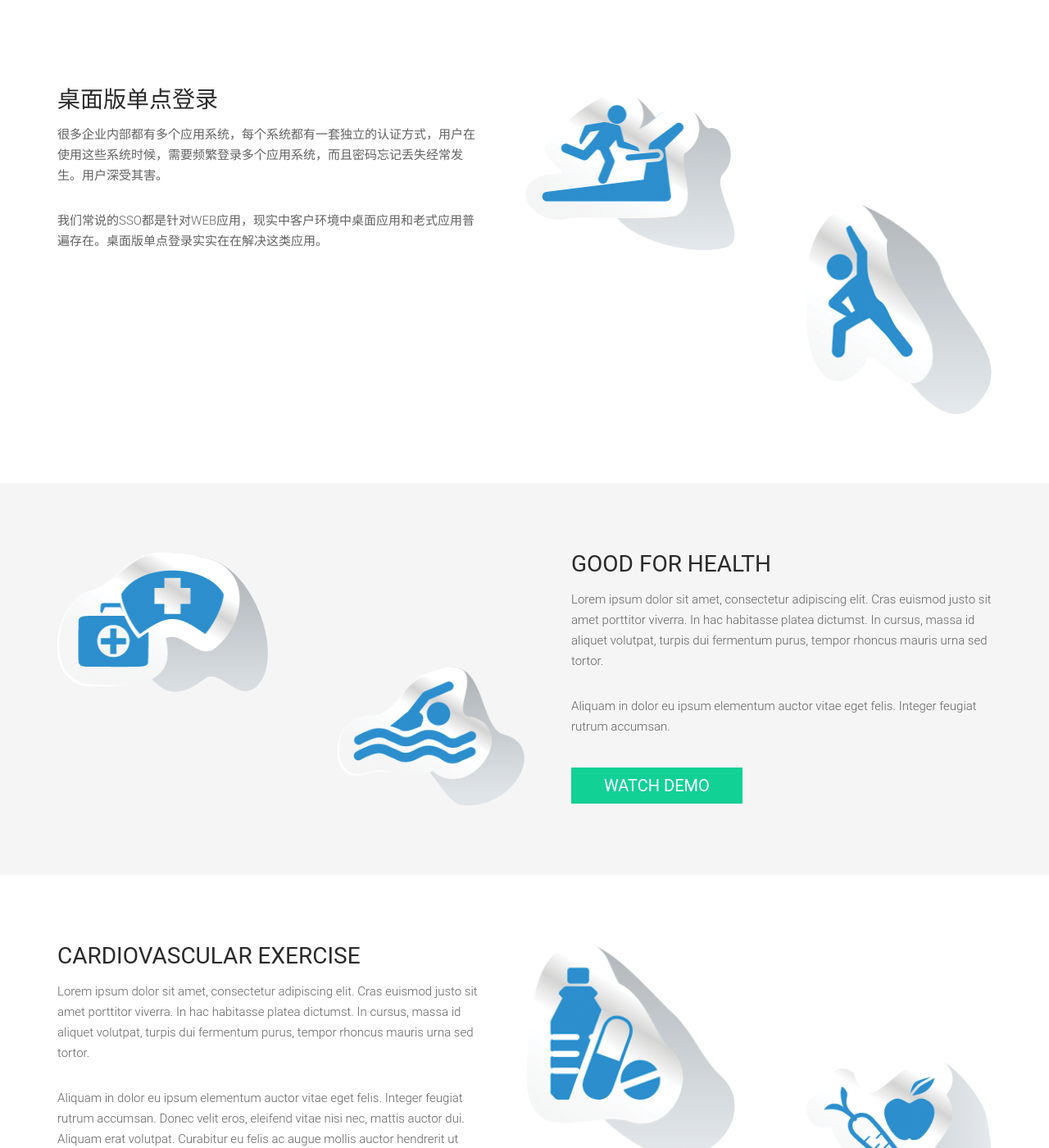
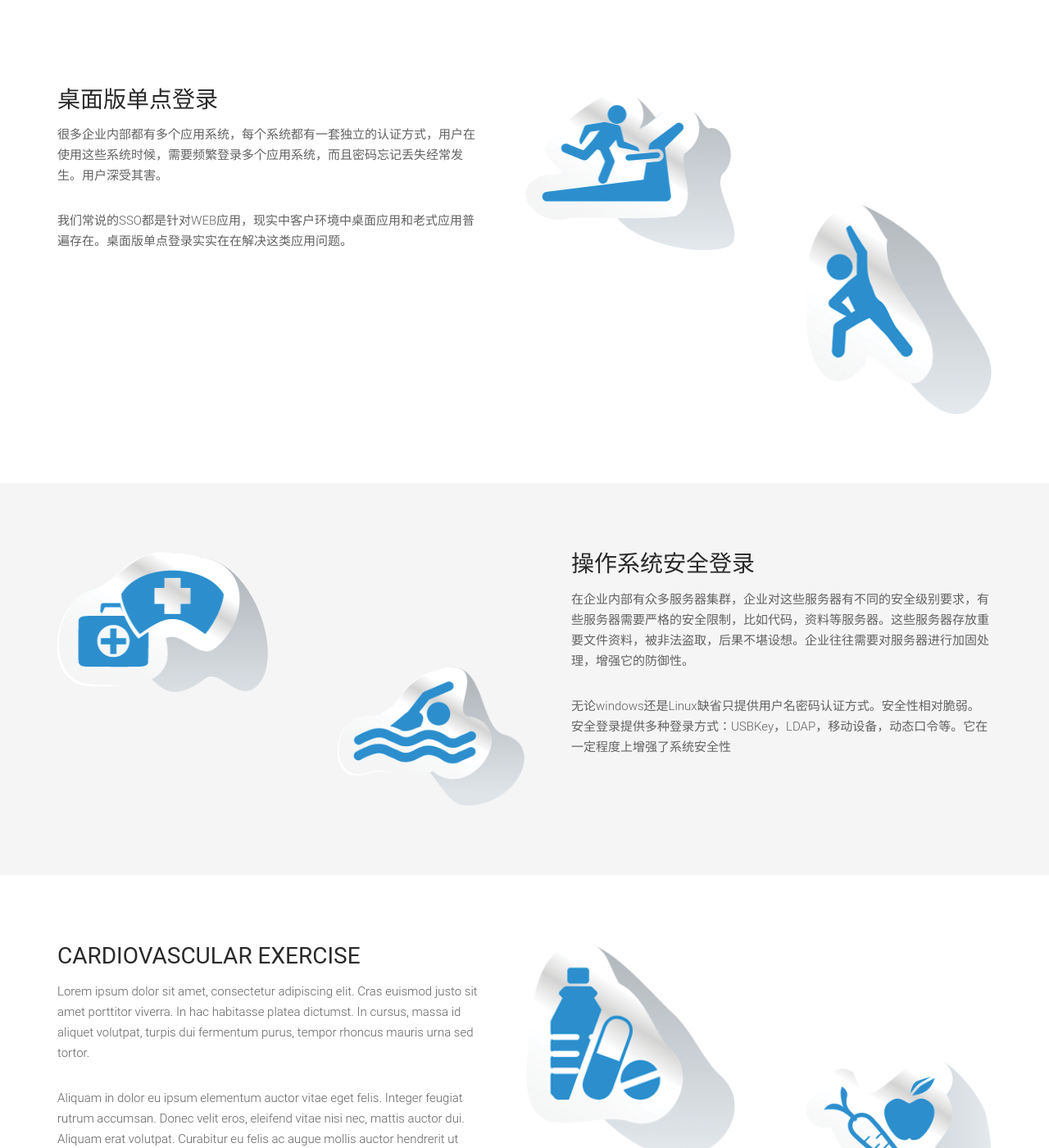
Before and after one commit to XNN99/sticker, a Jekyll site: the page index.html, which Jekyll copies as it is, in a window 1280 px wide and 1400 px high, scrolled down 981 px. Shown: the whole window at 82% size. Built offline with Jekyll 4.4.1, drawn with Linux system fonts in a browser that asks for light colours; nearby versions of some CDN libraries; library files that are not in the unit come from our copies.

```diff
--- a/index.html
+++ b/index.html
@@ -102,7 +102,7 @@
 		<div class="banner-bottom-left">
 			<h4>桌面版单点登录</h4>
 			<p>很多企业内部都有多个应用系统，每个系统都有一套独立的认证方式，用户在使用这些系统时候，需要频繁登录多个应用系统，而且密码忘记丢失经常发生。用户深受其害。
-			<span>我们常说的SSO都是针对WEB应用，现实中客户环境中桌面应用和老式应用普遍存在。桌面版单点登录实实在在解决这类应用。</span></p>
+			<span>我们常说的SSO都是针对WEB应用，现实中客户环境中桌面应用和老式应用普遍存在。桌面版单点登录实实在在解决这类应用问题。</span></p>
 			<div class="get" hidden="hidden">
 				<a href="#">view</a>
 			</div>
@@ -123,14 +123,10 @@
 	<div class="watch-demo">
 	<div class="container">
 		<div class="banner-bottom-right1">
-			<h4>GOOD FOR HEALTH</h4>
-			<p class="para">Lorem ipsum dolor sit amet, consectetur adipiscing elit.
-			Cras euismod justo sit amet porttitor viverra. In hac
-			habitasse platea dictumst. In cursus, massa id aliquet volutpat,
-			turpis dui fermentum purus, tempor rhoncus mauris urna sed tortor.
-			<span> Aliquam in dolor eu ipsum elementum auctor vitae eget felis.
-			Integer feugiat rutrum accumsan.</span></p>
-			<div class="watch">
+			<h4>操作系统安全登录</h4>
+			<p class="para">在企业内部有众多服务器集群，企业对这些服务器有不同的安全级别要求，有些服务器需要严格的安全限制，比如代码，资料等服务器。这些服务器存放重要文件资料，被非法盗取，后果不堪设想。企业往往需要对服务器进行加固处理，增强它的防御性。
+			<span> 无论windows还是Linux缺省只提供用户名密码认证方式。安全性相对脆弱。安全登录提供多种登录方式：USBKey，LDAP，移动设备，动态口令等。它在一定程度上增强了系统安全性</span></p>
+			<div class="watch" hidden="hidden">
 				<a href="#">WATCH DEMO</a>
 			</div>
 		</div>
```
